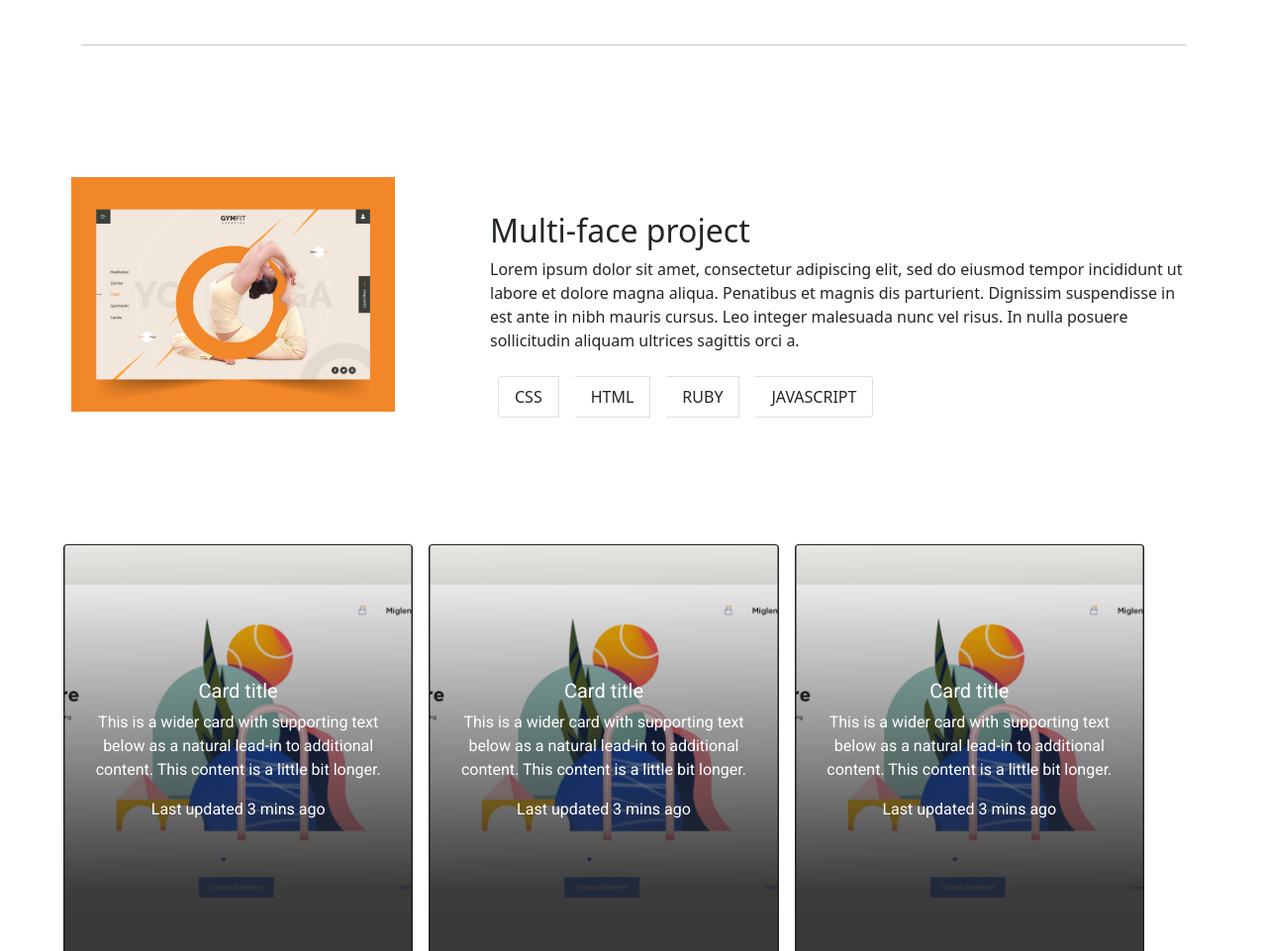
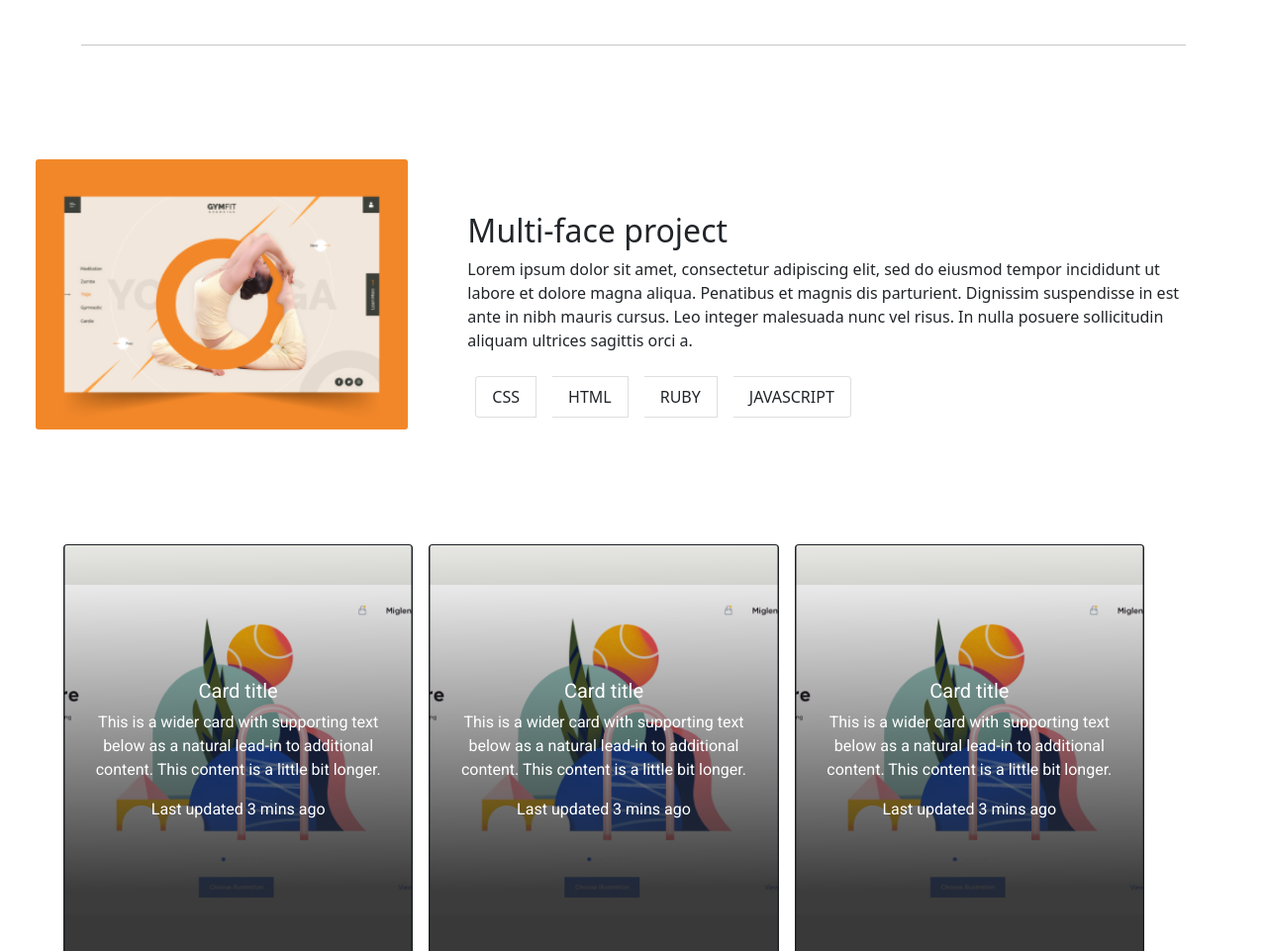
Before and after one commit to enmanuelbayen/Portfolio-with-Boostrap, a website: page index.html in a window 1280 px wide. Shown: the part 971-1932 px from the top of the page at 99% size. Drawn offline with nearby package versions, Linux system fonts and the light colour scheme.

Commit message:
Fix some sizes

```diff
--- a/index.html
+++ b/index.html
@@ -74,8 +74,11 @@
     </section>
 
     <section class="p-4 text-dark text-left">
-        <div class="d-md-flex justify-content-center align-items-center">
-            <img src="./img/work1.png" class="img-fluid m-5"  alt="women doing yoga">
+        <div class="d-lg-flex justify-content-center align-items-center">
+            <div class="container">
+                <img src="./img/work1.png" class="card-img"  alt="women doing yoga">
+            </div>
+
           <div class="m-5">
             <div class="mt-5">
               <h2>Multi-face project</h2>
```
